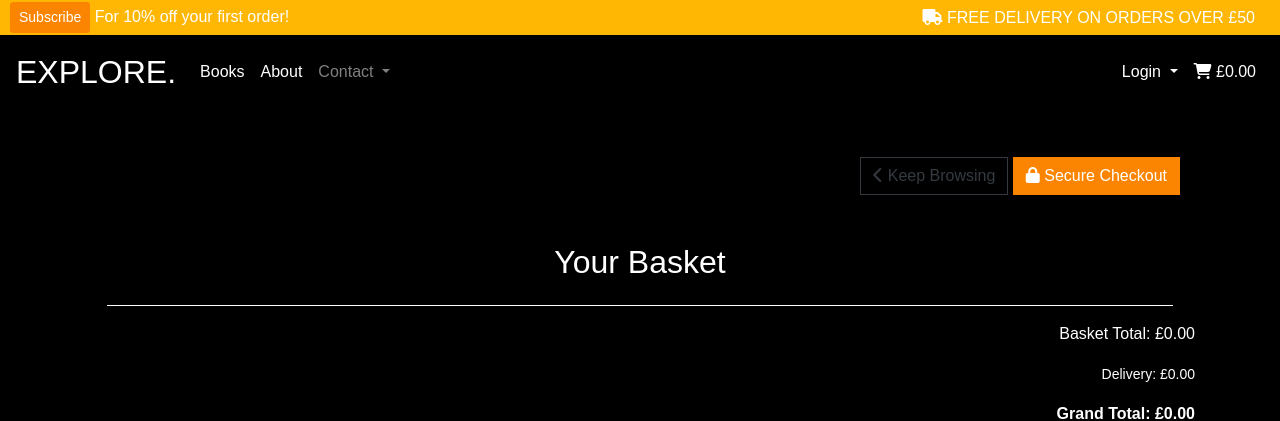
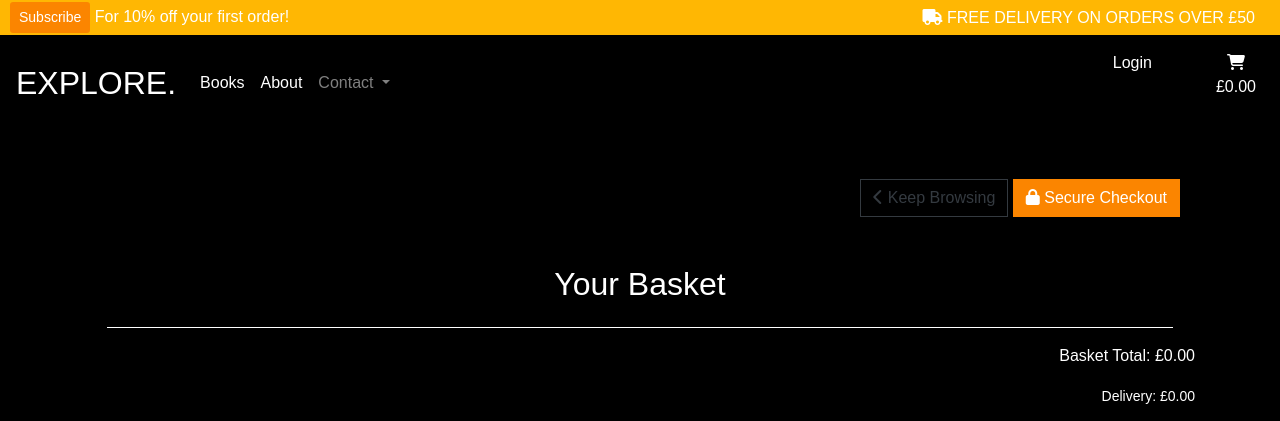
Before and after one commit to RadheyaM/explore, a Django app: page /basket/ in a window 1280 px wide. Shown: the top 421 px of the page. Run offline with Django 3.2, Linux system fonts and the light colour scheme; some libraries are stand-ins or nearby versions.

Commit message:
Improve the structure of the account and basket buttons in the navbar
Add a badge with quantity to the basket button

```diff
--- a/templates/includes/desktop-nav.html
+++ b/templates/includes/desktop-nav.html
@@ -26,13 +26,16 @@
     </div>
     <div class="collapse navbar-collapse" id="navbarNavDropdown">
         <ul class="navbar-nav ml-auto">
-            <li class="nav-item dropdown">
-                <a class="nav-link active dropdown-toggle" href="#" role="button" data-toggle="dropdown" aria-expanded="false">
+            <li class="nav-item dropdown mr-5">
+                <a class="nav-link active" href="#" role="button" data-toggle="dropdown" aria-expanded="false">
+                  <div class="text-center">
                     {% if user.is_authenticated %}
-                  <i class="fa-regular fa-face-smile-beam"></i>&nbsp;{{ user }}
+                      <div><i class="fa-regular fa-face-smile-beam"></i></div>
+                        <p>&nbsp;{{ user }}</p>
                     {% else %}
                       Login
                     {% endif %}
+                  </div>
                 </a>
                 <div class="dropdown-menu">
                     {% if user.is_authenticated %}
@@ -43,16 +46,23 @@
                         <a class="dropdown-item" href="{% url 'account_signup' %}"><i class="fa-solid fa-user-plus"></i>&nbsp;Signup</a>
                     {% endif %}
                 </div>
+            </li>
             <li class="nav-item active">
               <a class="nav-link" href="{% url 'basket' %}">
+                  <div class="text-center">
                         <i class="fa-solid fa-cart-shopping"></i>
+                        {% if product_count != 0 %}
+                            <span class="badge badge-primary">{{ product_count }}</span>
+                        {% endif %}
+                  </div>
+                  <p>
                       {% if grand_total %}
                         £{{ grand_total|floatformat:2 }}
                       {% else %}
                         £0.00
                       {% endif %}
+                  </p>
               </a>
-                  </li>
             </li>
         </ul>
     </div>
```
Lines whose indentation alone changed are shown as unchanged.
